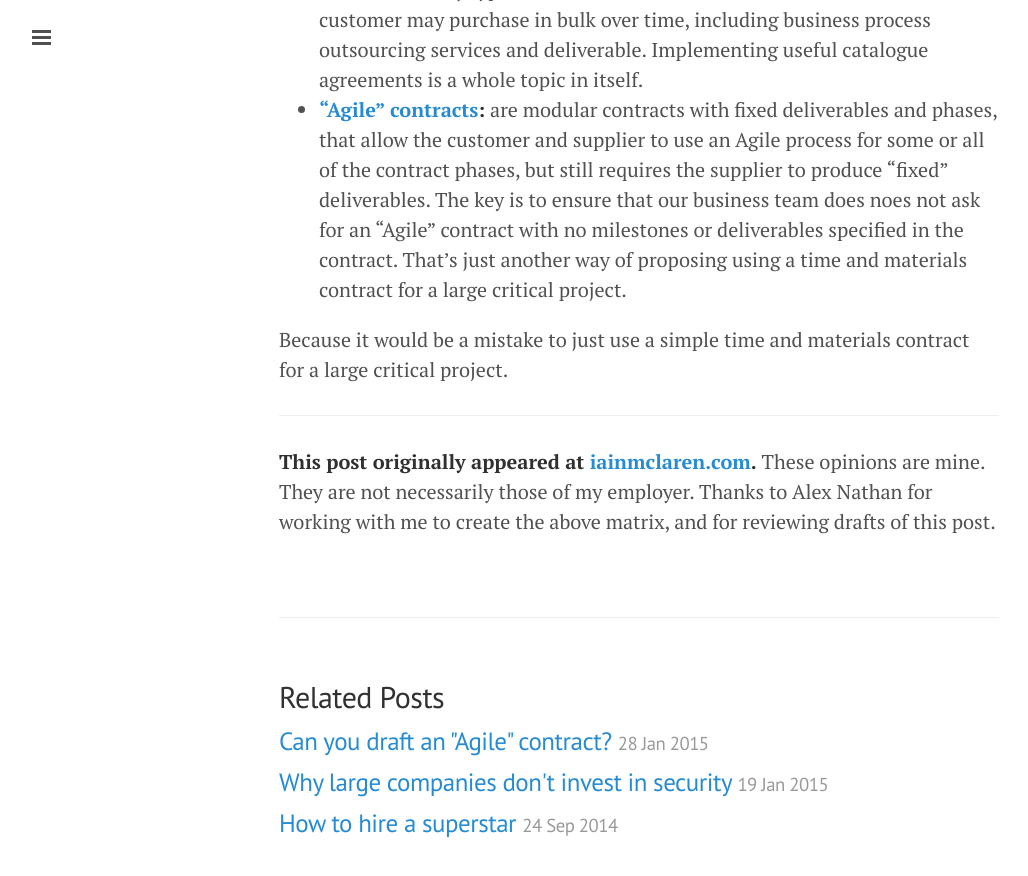
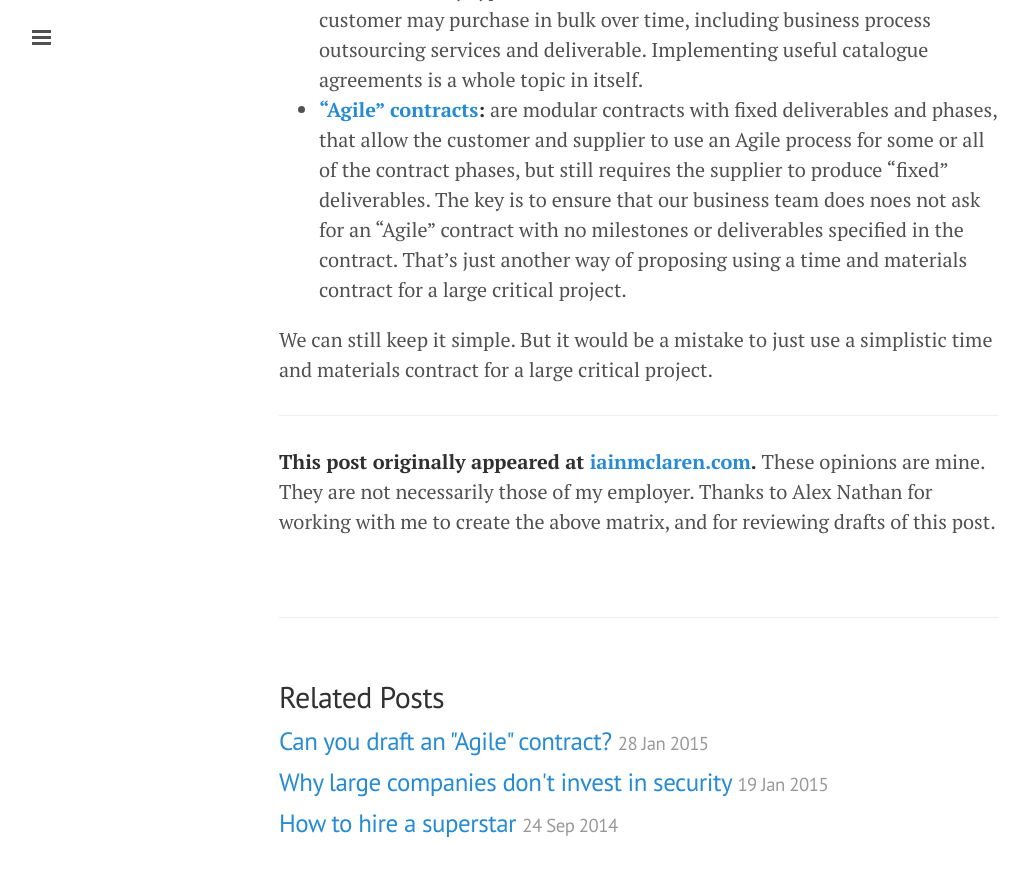
Before and after one commit to imclaren/blog, a Jekyll site: the page built from _posts/2015-02-04-contracttypes.md, in a window 1280 px wide and 900 px high, scrolled down 3863 px. Shown: the top 876 px of the window, without its empty margins (1-1029 px from the left). Built offline with Jekyll 4.4.1, drawn with Linux system fonts in a browser that asks for light colours; Markdown is read by kramdown in place of the engine named in the settings.

Commit message:
Contract types post

```diff
--- a/_posts/2015-02-04-contracttypes.md
+++ b/_posts/2015-02-04-contracttypes.md
@@ -51,7 +51,7 @@ It takes a significant amount of time to negotiate a large, fixed price contract
 - **Catalogues:** contemplate the customer purchasing a (relatively) large number of "widgets" that well defined in the contract.  For example, if the customer signs a contract to purchase laptops on an ad-hoc basis, and expects to purchase a large number of laptops, it is worth spending the time to negotiate a contract that specifies exactly what the customer will be getting (e.g. laptop specifications, service levels, delivery times).  Catalogues can work for any type of well defined service or deliverable that the customer may purchase in bulk over time, including business process outsourcing services and deliverable.  Implementing useful catalogue agreements is a whole topic in itself.
 - **["Agile" contracts](http://iainmclaren.com/2015/01/28/agile/):** are modular contracts with fixed deliverables and phases, that allow the customer and supplier to use an Agile process for some or all of the contract phases, but still requires the supplier to produce "fixed" deliverables.  The key is to ensure that our business team does noes not ask for an "Agile" contract with no milestones or deliverables specified in the contract.  That's just another way of proposing using a time and materials contract for a large critical project.
 
-Because it would be a mistake to just use a simple time and materials contract for a large critical project.
+We can still keep it simple.  But it would be a mistake to just use a simplistic time and materials contract for a large critical project.
 
 ---
 
```
